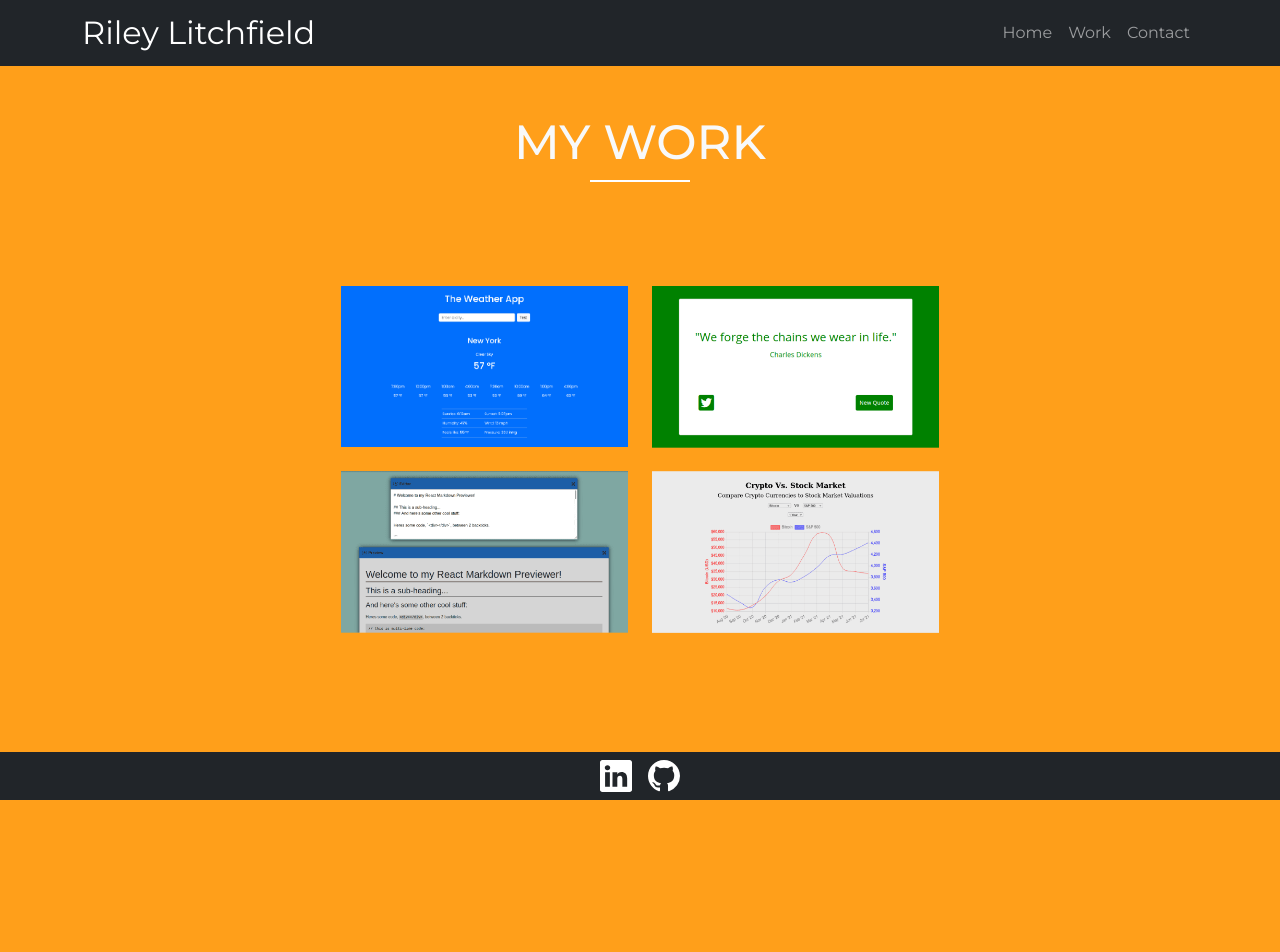
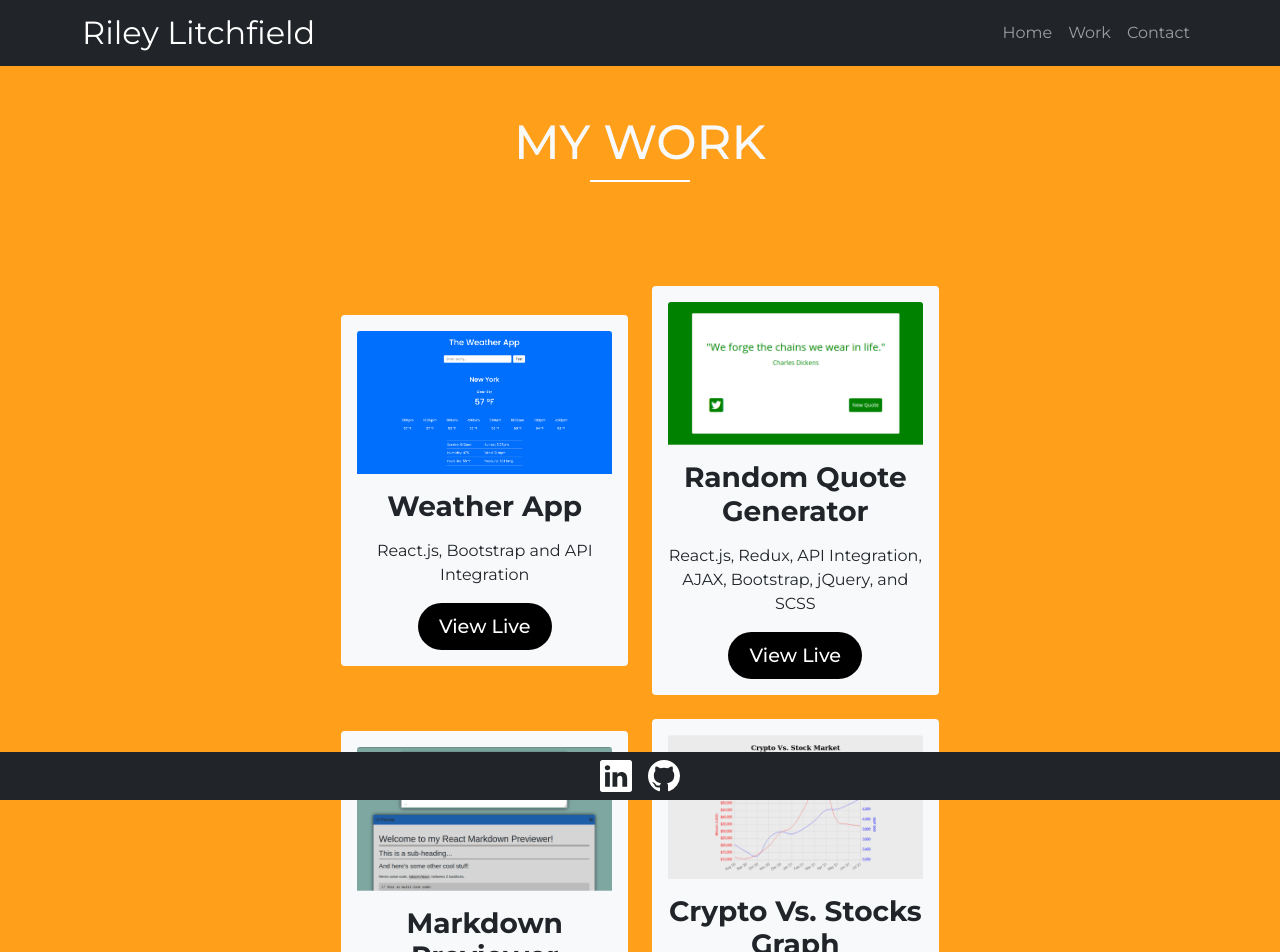
Before and after one commit to karateking007/riley-portfolio, a React (Create React App) app: page /work in a window 1280 px wide. Shown: the top 952 px of the page. Before the commit the page ends 800 px from the top, so only its background shows below. Built offline with nearby package versions, Linux system fonts and the light colour scheme.

Commit message:
Updated work component

```diff
--- a/src/components/Work.jsx
+++ b/src/components/Work.jsx
@@ -4,11 +4,32 @@ import quote from '../img/quote.png';
 import weather from '../img/weather2.png';
 import crypto from '../img/crypto.png';
 
-const markdownLink = "https://codepen.io/karateking/full/vYmYpqq";
-const quoteLink = "https://boring-euler-78b0c6.netlify.app/";
-const weatherLink = "https://poetic-manatee-1b1762.netlify.app/";
-const cryptoLink = "https://stocktocrypto.com/";
-
+const projects = [
+    {
+        title: "Weather App",
+        description: "React.js, Bootstrap and API Integration",
+        img: weather,
+        liveLink: "https://poetic-manatee-1b1762.netlify.app/",
+    },
+    {
+        title: "Random Quote Generator",
+        description: "React.js, Redux, API Integration, AJAX, Bootstrap, jQuery, and SCSS",
+        img: quote,
+        liveLink: "https://boring-euler-78b0c6.netlify.app/",
+    },
+    {
+        title: "Markdown Previewer",
+        description: "React.js, Bootstrap, & SCSS",
+        img: markdownPreview,
+        liveLink: "https://codepen.io/karateking/full/vYmYpqq",
+    },
+    {
+        title: "Crypto Vs. Stocks Graph",
+        description: "API Integration, Vanilla JS & Charts.js",
+        img: crypto,
+        liveLink: "https://stocktocrypto.com/",
+    },
+];
 
 function Work() {
     return (
@@ -17,82 +38,25 @@ function Work() {
                 <h2 className="text-center text-light text-uppercase">My work</h2>
                 <div className="line mb-4"></div>
                 <div className="row mx-auto" id="work-row">
-                    {/* For larger screens */}
-                    <div className="col-lg-6 d-flex align-items-center justify-content-lg-end justify-content-md-center  mb-0 mb-lg-4">
-                        <div className="d-none d-lg-flex hvrbox hvr-bounce-to-bottom">
-                            <img src={weather} className="hvrbox-layer_bottom" />
-                            <div className="hvrbox-layer_top">
-                                <div className="hvrbox-text"><h5 class="fw-bold">Weather App</h5><p>React.js, Bootstrap and API Integration</p><a href={weatherLink} className="btn btn-white" target="_blank">View Live</a></div>
-                            </div>
-
-                        </div>
-                        {/* For tablet and mobile */}
-                        <div className="card bg-light d-lg-none border-0 my-3">
-                            <div className="card-body text-center text-dark">
-                                <img class="card-img-top" src={weather} alt="Weather App" />
-                                <h3 className="card-title my-3 d-lg-none fw-bold">Weather App</h3>
-                                <p className="card-text mt-3 mt-lg-0 d-lg-none">React.js, Bootstrap and API Integration</p>
-                                <a href={weatherLink} className="btn btn-black d-lg-none" target="_blank">View Live</a>
-
-                            </div>
-                        </div>
-                    </div>
-                    {/* For larger screens */}
-                    <div className="col-lg-6 d-flex align-items-center justify-content-lg-start justify-content-md-center  mb-0 mb-lg-4">
-                        <div className="d-none d-lg-flex hvrbox hvr-bounce-to-bottom">
-                            <img src={quote} className="hvrbox-layer_bottom" />
-                            <div className="hvrbox-layer_top">
-                                <div className="hvrbox-text"><h5 class="fw-bold">Random Quote Generator</h5><p>React.js, Redux, API Integration, AJAX, Bootstrap, jQuery, and SCSS</p>
-                                    <a href={quoteLink} className="btn btn-white" target="_blank">View Live</a></div>
-                            </div>
-                        </div>
-                        {/* For tablet and mobile */}
-                        <div className="card bg-light d-lg-none border-0 my-3">
-                            <div className="card-body text-center text-dark">
-                                <img class="card-img-top" src={quote} alt="Random Quote Generator" />
-                                <h3 className="card-title my-3 d-lg-none fw-bold">Random Quote Generator</h3>
-                                <p className="card-text mt-3 mt-lg-0 d-lg-none">React.js, Redux, API Integration, AJAX, Bootstrap, jQuery, and SCSS</p>
-                                <a href={quoteLink} className="btn btn-black d-lg-none" target="_blank">View Live</a>
-                            </div>
-                        </div></div>
-                    {/* </div>
-                <div className="row  mx-auto my-3"> */}
-                    {/* For larger screens */}
-                    <div className="col-lg-6 d-flex align-items-center justify-content-lg-end justify-content-md-center">
-                        <div className="d-none d-lg-flex hvrbox hvr-bounce-to-bottom">
-                            <img src={markdownPreview} className="hvrbox-layer_bottom" />
-                            <div className="hvrbox-layer_top">
-                                <div className="hvrbox-text"><h5 class="fw-bold">Markdown Previewer</h5><p>React.js, Bootstrap, & SCSS</p>
-                                    <a href={markdownLink} className="btn btn-white" target="_blank">View Live</a>
+                    {projects.map((project, index) => (
+                        <div className="col-lg-6 d-flex align-items-center mb-4" key={index}>
+                            <div className="card bg-light border-0">
+                                <div className="card-body text-center text-dark">
+                                    <img className="card-img-top" src={project.img} alt={project.title} />
+                                    <h3 className="card-title my-3 fw-bold">{project.title}</h3>
+                                    <p className="card-text">{project.description}</p>
+                                    <a
+                                        href={project.liveLink}
+                                        className="btn btn-black"
+                                        target="_blank"
+                                        rel="noreferrer"
+                                    >
+                                        View Live
+                                    </a>
                                 </div>
                             </div>
                         </div>
-                        {/* For tablet and mobile */}
-                        <div className="card bg-light d-lg-none border-0 my-3">
-                            <div className="card-body text-center text-dark">
-                                <img class="card-img-top" src={markdownPreview} alt="React Markdown Previewer" />
-                                <h3 className="card-title my-3 d-lg-none fw-bold">Markdown Previewer</h3>
-                                <p className="lead card-text mt-3 mt-lg-0 d-lg-none">React, Bootstrap, & SCSS.</p>
-                                <a href={markdownLink} className="btn btn-black d-lg-none" target="_blank">View Live</a>
-                            </div>
-                        </div></div>
-                    {/* For larger screens */}
-                    <div className="col-lg-6 d-flex align-items-center justify-content-lg-start justify-content-md-center">
-                        <div className="d-none d-lg-flex hvrbox hvr-bounce-to-bottom">
-                            <img src={crypto} className="hvrbox-layer_bottom" />
-                            <div className="hvrbox-layer_top">
-                                <div className="hvrbox-text"><h5 class="fw-bold">Crypto Vs. Stocks Graph</h5><p>API Integration, Vanilla JS & Charts.js</p><a href={cryptoLink} className="btn btn-white" target="_blank">View Live</a></div>
-                            </div>
-                        </div>
-                        {/* For tablet and mobile */}
-                        <div className="card bg-light d-lg-none border-0 my-3">
-                            <div className="card-body text-center text-dark">
-                                <img class="card-img-top" src={crypto} alt="Crypto Vs. Stocks Graph" />
-                                <h3 className="card-title my-3 d-lg-none fw-bold">Crypto Vs. Stocks Graph</h3>
-                                <p className="card-text mt-3 mt-lg-0 d-lg-none">API Integration, Vanilla JS & Charts.js</p>
-                                <a href={cryptoLink} className="btn btn-black d-lg-none" target="_blank">View Live</a>
-                            </div>
-                        </div></div>
+                    ))}
                 </div>
             </div>
         </section>
```
